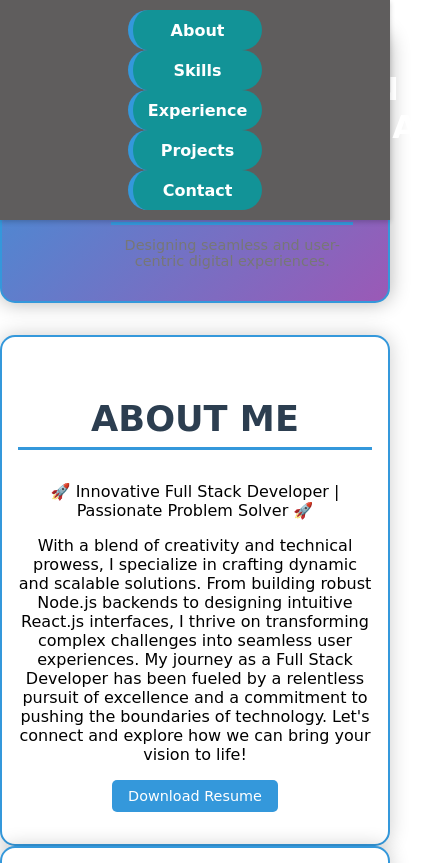
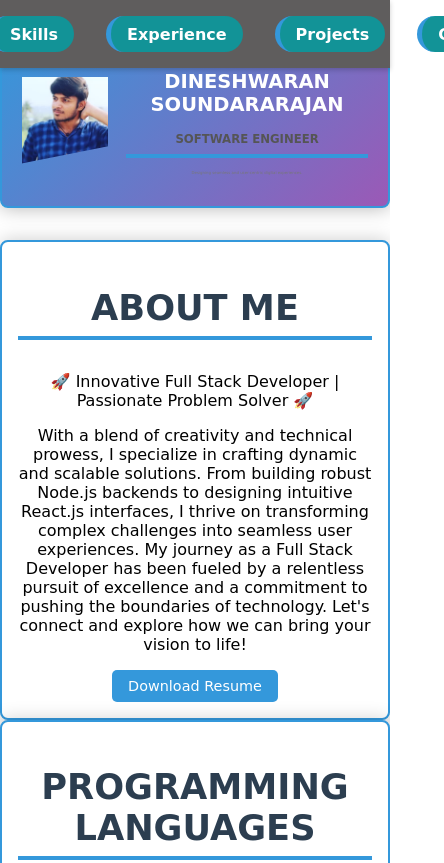
Before and after one commit to DineshwaranSR/Myportfolio, a plain HTML site: page index.html in a window 390 px wide. Shown: the top 863 px of the page, 444 px wide, since content can reach past the window. Drawn offline with Linux system fonts and the light colour scheme; a script that the page names is missing.

Commit message:
final changes

```diff
--- a/index.css
+++ b/index.css
@@ -46,10 +46,10 @@ nav ul li a:hover {
 
 /* Container Styles */
 .container {
-  max-width: 1024px;
+  max-width: 90%; /* Use percentage to allow responsiveness */
   margin: 0 auto;
   padding: 2rem;
-  text-align: center; /* Center-align text inside container */
+  text-align: center;
 }
 
 /* Hero Section Styles */
@@ -57,10 +57,13 @@ nav ul li a:hover {
   background: linear-gradient(135deg, #3498db, #9b59b6);
   color: #fff;
   text-align: center;
-  padding: 4rem 2rem;
-  border-radius: 15px;
-  box-shadow: 0 0 20px rgba(0, 0, 0, 0.3);
+  padding: 5vw 5vw; /* Use viewport units for padding */
+  border-radius: 2vw; /* Border radius in viewport units */
+  box-shadow: 0 0 5vw rgba(0, 0, 0, 0.3);
   margin: 2rem auto;
+  display: flex;
+  align-items: center;
+  flex-direction: column; /* Flex-direction column for better stacking */
 }
 
 /* Photo Section Styles */
@@ -70,33 +73,35 @@ nav ul li a:hover {
 }
 
 #photo img {
-  width: 180px;
-  height: 180px;
+  width: 20vw; /* Use viewport width */
+  height: 20vw; /* Use viewport width */
+  max-width: 180px; /* Maximum size */
+  max-height: 180px; /* Maximum size */
   border-radius: 50%;
   border: 5px solid #3498db;
   object-fit: cover;
   transition: transform 0.3s, box-shadow 0.3s;
-  box-shadow: 0 0 15px rgba(0, 0, 0, 0.2);
+  box-shadow: 0 0 5vw rgba(0, 0, 0, 0.2);
 }
 
 #photo img:hover {
   transform: scale(1.05);
-  box-shadow: 0 0 20px rgba(0, 0, 0, 0.3);
+  box-shadow: 0 0 8vw rgba(0, 0, 0, 0.3);
 }
 
 /* Section Styles */
 section {
-  padding: 4rem 2rem;
+  padding: 5vw; /* Use viewport units for padding */
   background: #fff;
-  border-radius: 15px;
-  box-shadow: 0 0 20px rgba(0, 0, 0, 0.2);
+  border-radius: 2vw; /* Border radius in viewport units */
+  box-shadow: 0 0 5vw rgba(0, 0, 0, 0.2);
   border: 2px solid #3498db;
-  text-align: center; /* Center-align text inside section */
+  text-align: center;
 }
 
 /* Heading Styles */
 h2 {
-  border-bottom: 3px solid #3498db;
+  border-bottom: 0.3rem solid #3498db; /* Use rem for border size */
   padding-bottom: 0.5rem;
   margin-bottom: 2rem;
   color: #2c3e50;
@@ -104,14 +109,14 @@ h2 {
   font-size: 2.2rem;
   font-weight: 600;
   text-transform: uppercase;
-  text-align: center; /* Center-align heading text */
+  text-align: center;
 }
 
 /* List Styles */
 ul {
   list-style: none;
   padding: 0;
-  margin: 0; /* Reset margin for consistent alignment */
+  margin: 0;
 }
 
 ul li {
@@ -121,7 +126,7 @@ ul li {
   border-left: 5px solid #3498db;
   font-family: 'Dancing Script', cursive;
   font-size: 1.1rem;
-  text-align: center; /* Center-align list item text */
+  text-align: center;
 }
 
 /* Button Styles */
@@ -155,33 +160,30 @@ footer {
 
 /* Responsive Design */
 @media (max-width: 768px) {
-  #hero h1 {
-    font-size: 2.8rem;
+  #hero {
+    padding: 5vw;
+    flex-direction: column; /* Ensure flex-direction column */
   }
 
-  #hero h2 {
-    font-size: 1.7rem;
+  #hero .text-container h1 {
+    font-size: 4vw; /* Adjust size with viewport units */
   }
 
-  #hero p {
-    font-size: 1.1rem;
+  #hero .text-container h2 {
+    font-size: 2.5vw; /* Adjust size with viewport units */
   }
 
-  nav ul {
-    flex-direction: column;
-  }
-
-  nav ul li {
-    margin: 0.5rem 0;
+  #hero .text-container p {
+    font-size: 1.2vw; /* Adjust size with viewport units */
   }
 
   #photo img {
-    width: 150px;
-    height: 150px;
+    width: 25vw;
+    height: 25vw;
   }
 
   section {
-    padding: 2rem 1rem;
+    padding: 4vw;
   }
 
   button.download-btn {
@@ -190,21 +192,21 @@ footer {
 }
 
 @media (max-width: 480px) {
-  #hero h1 {
-    font-size: 2rem;
+  #hero .text-container h1 {
+    font-size: 5vw; /* Further adjustment with viewport units */
   }
 
-  #hero h2 {
-    font-size: 1.4rem;
+  #hero .text-container h2 {
+    font-size: 3vw; /* Further adjustment with viewport units */
   }
 
-  #hero p {
-    font-size: 0.9rem;
+  #hero .text-container p {
+    font-size: 1vw; /* Further adjustment with viewport units */
   }
 
   #photo img {
-    width: 120px;
-    height: 120px;
+    width: 30vw;
+    height: 30vw;
   }
 
   button.download-btn {
@@ -216,8 +218,8 @@ footer {
 /* Specific Navigation Bar Styles */
 .header1 {
   background-color: #5f5d5d;
-  padding: 10px 0;
-  text-align: center; /* Center-align header content */
+  padding: 1rem 0;
+  text-align: center;
 }
 
 .nav1 {
@@ -234,16 +236,16 @@ footer {
 }
 
 .nav-item1 {
-  margin: 0 15px;
+  margin: 0 1rem;
   background-color: rgb(18, 147, 151);
-  padding: 10px 15px;
+  padding: 0.5rem 1rem;
   border-radius: 20px;
 }
 
 .nav-link {
   color: #fff;
   text-decoration: none;
-  font-size: 16px;
+  font-size: 1rem;
   transition: color 0.3s ease;
 }
 
@@ -251,104 +253,53 @@ footer {
   color: #2112f3;
 }
 
-
-
-
-
-
-
-
-
-
-
-
-
-
-
-
-
-
-
-
-p{
-
+/* Consistent Typography */
+p {
   font-family: 'Dancing Script', cursive;
   font-size: 1rem;
-
 }
 
-
-h4{
-
+h4 {
   font-family: 'Dancing Script', cursive;
   font-size: 1rem;
-
 }
 
-h1{
+h1 {
   font-family: 'Dancing Script', cursive;
   font-size: 2.5rem;
-
 }
 
-
-
-
-
-
-
-
-
-
-
-
-
-
-
-
-
-
-
-
-
-#hero {
-  display: flex;
-  align-items: center; /* Align items vertically in the center */
-  padding: 20px; /* Add some padding around the section */
-  background-color: #f5f5f5; /* Optional background color */
-}
-
+/* Hero Section Content */
 .hero-content {
   display: flex;
-  align-items: center; /* Center items vertically */
+  align-items: center;
   width: 100%;
 }
 
 .profile-image {
-  width: 20%; /* Adjust the width of the image as needed */
+  width: 25%;
   height: auto;
-  margin-right: 20px; /* Space between the image and the text */
-  clip-path: polygon(0 0, 100% 0, 100% 80%, 0 100%); /* Slanted bottom effect */
+  margin-right: 5%;
+  clip-path: polygon(0 0, 100% 0, 100% 80%, 0 100%);
 }
 
 .text-container {
-  max-width: 70%; /* Adjust the width of the text container */
+  width: 70%;
 }
 
 .text-container h1 {
   margin: 1rem;
-  font-size: 5rem; /* Adjust the font size */
+  font-size: 5vw;
 }
 
 .text-container h2 {
   margin: 0.5rem 0;
-  font-size: 2.5rem; /* Adjust the font size */
-  color: #555; /* Optional color */
+  font-size: 3vw;
+  color: #555;
 }
 
 .text-container p {
-  margin-top: 2%;
   margin: 5%;
-  font-size: 1rem; /* Adjust the font size */
-  color: #777; /* Optional color */
+  font-size: 1.2vw;
+  color: #777;
 }
```
